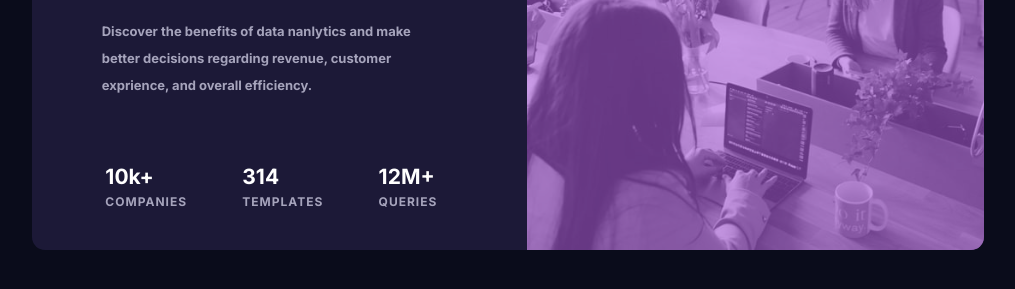
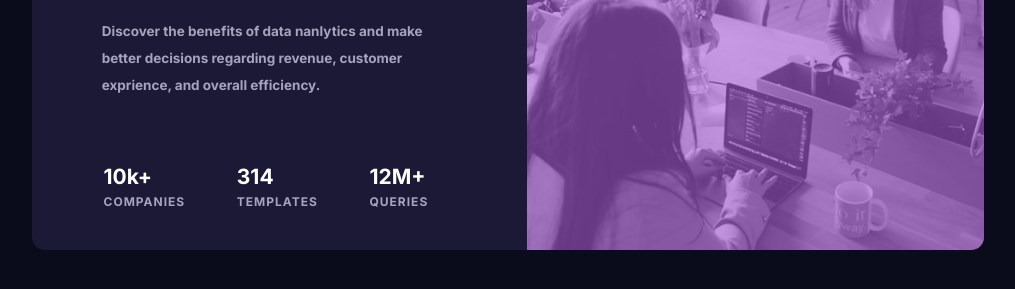
Before and after one commit to Hanieh-mn/stats-preview-card, a plain HTML site: page index.html in a window 1280 px wide. Shown: the part 341-630 px from the top of the page, without its empty margins (132-1147 px from the left). Drawn offline with Linux system fonts and the light colour scheme; a web font is replaced by a local one.

Commit message:
changing the font-size

```diff
--- a/style.css
+++ b/style.css
@@ -76,7 +76,7 @@ body {
   margin-left: 70px;
   margin-top: 20px;
   line-height: 27px;
-  font-size: 13px;
+  font-size: 13.5px;
 }
 
 .last {
@@ -91,7 +91,7 @@ body {
 }
 
 .last3 {
-  margin-right: 62px;
+  margin-right: 73px;
 }
 
 .last h2 {
```
